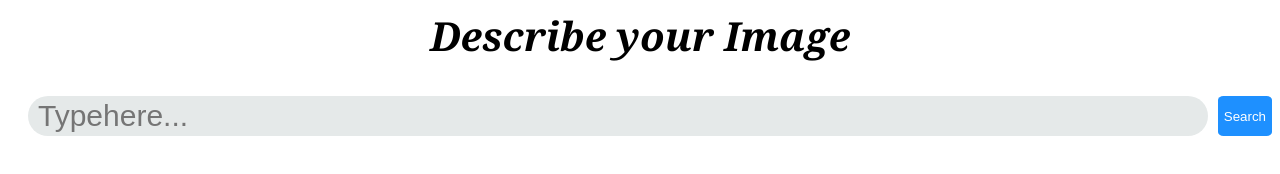
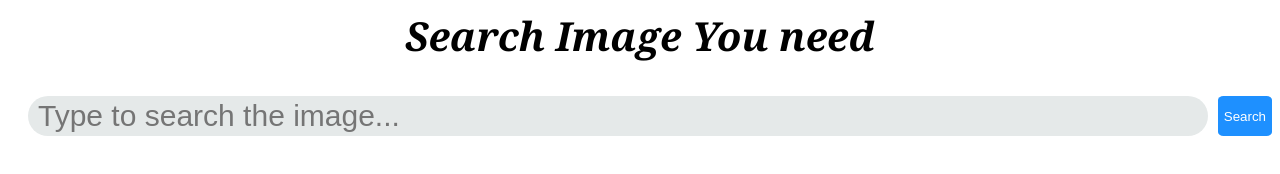
Before and after one commit to T-Venkatasaicharan/TextToImageConvertor, a plain HTML site: page Text2ImageConvertor/index.html in a window 1280 px wide. Drawn offline with Linux system fonts and the light colour scheme.

Commit message:
Cleaned the code

```diff
--- a/Text2ImageConvertor/index.html
+++ b/Text2ImageConvertor/index.html
@@ -6,9 +6,9 @@
     <link rel="stylesheet" href="style.css">
 </head>
 <body>
-    <h2>Describe your Image</h2>
+    <h2>Search Image You need </h2>
     <div id="searchbar" style="display: flex; justify-content: space-between; text-align: center;">
-        <input id ="input"type="text" style=" width: 100%; margin-right: 10px;height: 40px  ;border-radius: 40px; border: none; margin-left: 20px; padding-left: 10px; font-size: 30px;" placeholder="Typehere..." >
+        <input id ="input"type="text" style=" width: 100%; margin-right: 10px;height: 40px  ;border-radius: 40px; border: none; margin-left: 20px; padding-left: 10px; font-size: 30px;" placeholder="Type to search the image..." >
         <button id="btn"style="border-radius: 10%;border: none;  color: white; background-color: dodgerblue;" > Search</button>
     </div>
     <div id="imageContainer">
```
